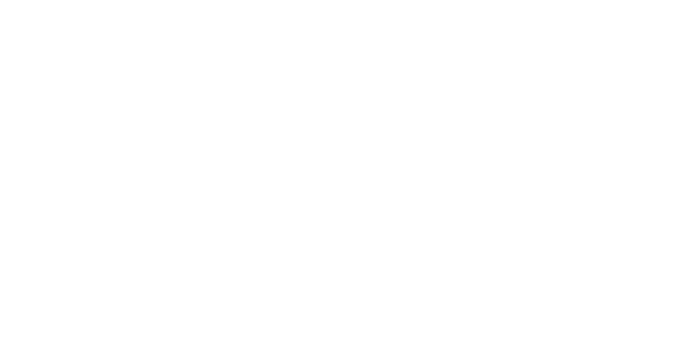
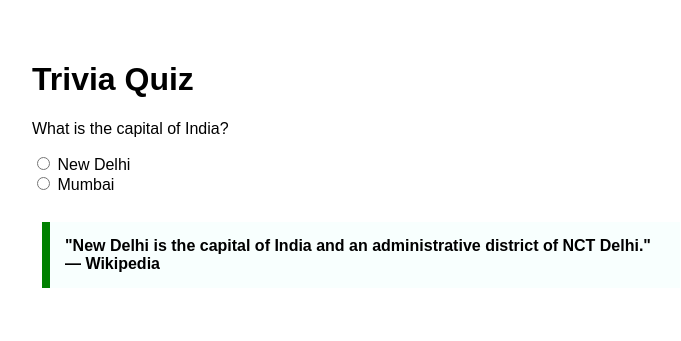
Before and after one commit to acciojob/trivia-shivrajsingh123, a website: page main.html in a window 1280 px wide. Shown: the whole page, without its empty margins (8-689 px from the left). Drawn offline with Linux system fonts and the light colour scheme.

Commit message:
created a submission

```diff
--- a/main.html
+++ b/main.html
@@ -1,16 +1,36 @@
 <!DOCTYPE html>
-
-<html>
-
+<html lang="en">
 <head>
-	<link rel="stylesheet" href="styles.css">
+    <meta charset="UTF-8">
+    <meta name="viewport" content="width=device-width, initial-scale=1.0">
+    <title>Trivia Quiz</title>
+    <style>
+        body {
+            font-family: Arial, sans-serif;
+            margin: 20px;
+            padding: 20px;
+        }
+        .quote {
+            max-width: 600px;
+            margin: 10px;
+            padding: 15px;
+            border-left: 8px solid green;
+            background-color: #f8fffe;
+            font-weight: bold;
+        }
+    </style>
 </head>
-
 <body>
-	<!-- the entire body must be written by student -->
-    <script type="text/javascript" src="./script.js">
-</script>
-
+    <h1>Trivia Quiz</h1>
+    <form>
+        <p>What is the capital of India?</p>
+        <input type="radio" id="newdelhi" name="capital" value="New Delhi">
+        <label for="newdelhi">New Delhi</label><br>
+        <input type="radio" id="mumbai" name="capital" value="Mumbai">
+        <label for="mumbai">Mumbai</label><br><br>
+    </form>
+    <blockquote class="quote">
+        "New Delhi is the capital of India and an administrative district of NCT Delhi." &mdash; Wikipedia
+    </blockquote>
 </body>
-
 </html>
```
